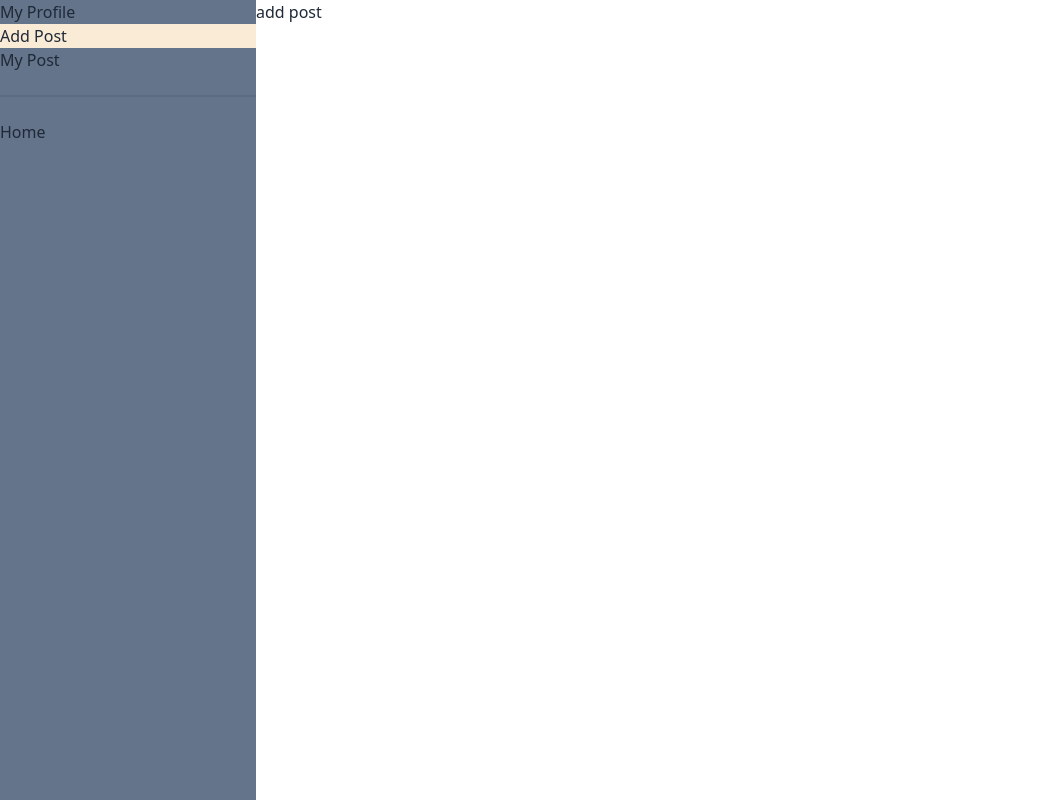
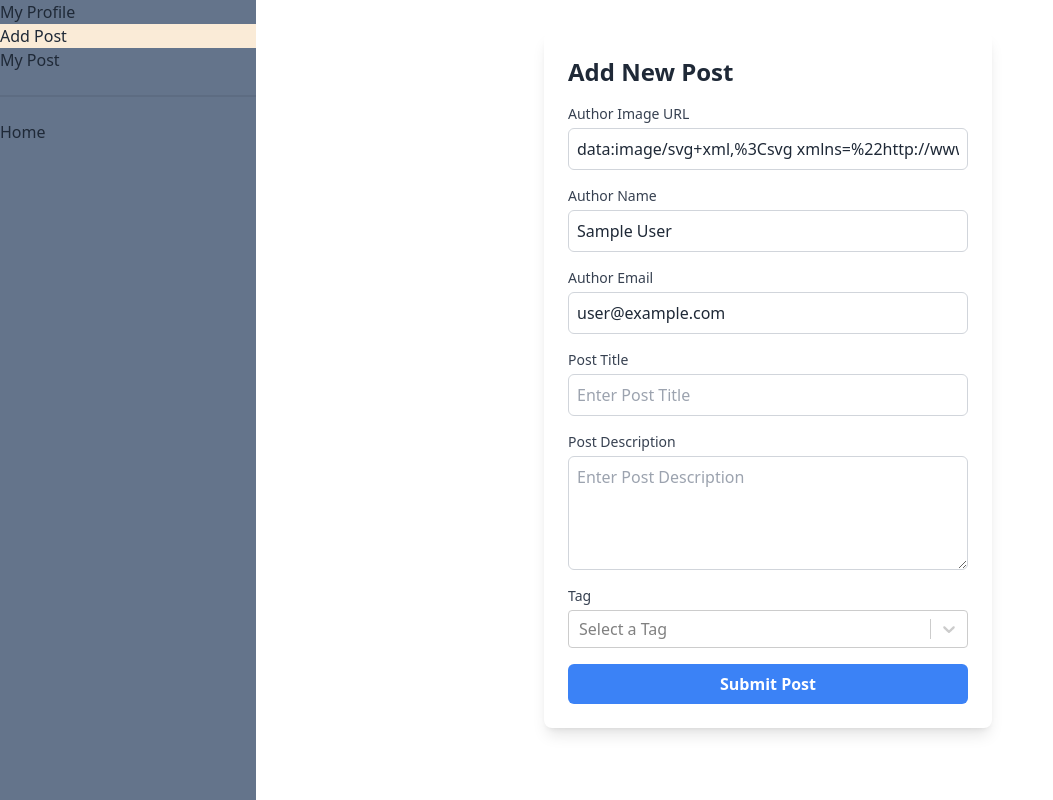
Before and after one commit to shoyonp/social-pod-client, a React (Vite) app: page /dashboard/addPost in a window 1280 px wide. Shown: the whole page, without its empty margins (0-1053 px from the left). Built offline with nearby package versions, Linux system fonts and the light colour scheme; no server answers; sample sign-in values are in the browser's storage.

Commit message:
initial add post form created

```diff
--- a/package.json
+++ b/package.json
@@ -20,6 +20,7 @@
     "react-hot-toast": "^2.5.1",
     "react-icons": "^5.4.0",
     "react-router-dom": "^7.1.1",
+    "react-select": "^5.9.0",
     "sort-by": "^1.2.0"
   },
   "devDependencies": {
--- a/src/layouts/DashboardLayout.jsx
+++ b/src/layouts/DashboardLayout.jsx
@@ -12,7 +12,7 @@ const DashboardLayout = () => {
         <div className="divider"></div>
         <NavLink to="/">Home</NavLink>
       </div>
-      <div>
+      <div className="flex-1">
         <Outlet></Outlet>
       </div>
       </div>
--- a/src/pages/Dashboard/AddPost/AddPost.jsx
+++ b/src/pages/Dashboard/AddPost/AddPost.jsx
@@ -1,11 +1,136 @@
-import React from 'react';
+import Select from "react-select";
+import makeAnimated from "react-select/animated";
+import useAuth from "../../../hooks/useAuth";
+import { useForm } from "react-hook-form";
 
 const AddPost = () => {
-    return (
-        <div>
-            add post
+  const { user } = useAuth();
+  const { register, handleSubmit, reset, setValue, watch } = useForm();
+  const animatedComponents = makeAnimated();
+  const tagOptions = [
+    { value: "technology", label: "Technology" },
+    { value: "health", label: "Health" },
+    { value: "science", label: "Science" },
+    { value: "entertainment", label: "Entertainment" },
+    { value: "sports", label: "Sports" },
+  ];
+  const selectedTags = watch("tags");
+
+  const onSubmit = (data) => {
+    console.log(data);
+    const newData = {
+      ...data,
+      authorName: user?.displayName,
+      authorImg: user?.photoURL,
+      authorEmail: user?.email,
+      upVote: parseInt(0),
+      downVote: parseInt(0),
+    };
+    console.log(newData);
+  };
+
+  return (
+    <div className="max-w-md mx-auto mt-8 p-6 bg-white rounded-lg shadow-lg">
+      <h2 className="text-2xl font-semibold mb-4">Add New Post</h2>
+      <form onSubmit={handleSubmit(onSubmit)}>
+        {/*  Image */}
+        <div className="mb-4">
+          <label className="block text-sm font-medium text-gray-700">
+            Author Image URL
+          </label>
+          <input
+            type="text"
+            defaultValue={user?.photoURL}
+            readOnly
+            className="mt-1 block w-full p-2 border border-gray-300 rounded-md"
+            placeholder="Enter Image URL"
+          />
         </div>
-    );
+
+        {/*  Name */}
+        <div className="mb-4">
+          <label className="block text-sm font-medium text-gray-700">
+            Author Name
+          </label>
+          <input
+            type="text"
+            defaultValue={user?.displayName}
+            readOnly
+            className="mt-1 block w-full p-2 border border-gray-300 rounded-md"
+            placeholder="Enter Author Name"
+          />
+        </div>
+
+        {/*  Email */}
+        <div className="mb-4">
+          <label className="block text-sm font-medium text-gray-700">
+            Author Email
+          </label>
+          <input
+            type="email"
+            defaultValue={user?.email}
+            readOnly
+            className="mt-1 block w-full p-2 border border-gray-300 rounded-md"
+            placeholder="Enter Author Email"
+          />
+        </div>
+
+        {/* Post Title */}
+        <div className="mb-4">
+          <label className="block text-sm font-medium text-gray-700">
+            Post Title
+          </label>
+          <input
+            type="text"
+            name="title"
+            {...register("title", { required: true })}
+            className="mt-1 block w-full p-2 border border-gray-300 rounded-md"
+            placeholder="Enter Post Title"
+          />
+        </div>
+
+        {/* Post Description */}
+        <div className="mb-4">
+          <label className="block text-sm font-medium text-gray-700">
+            Post Description
+          </label>
+          <textarea
+            name="description"
+            {...register("description", { required: true })}
+            className="mt-1 block w-full p-2 border border-gray-300 rounded-md"
+            rows="4"
+            placeholder="Enter Post Description"
+          />
+        </div>
+
+        {/* Tag Selector */}
+        <div className="mb-4">
+          <label className="block text-sm font-medium text-gray-700">Tag</label>
+          <Select
+            closeMenuOnSelect={false}
+            components={animatedComponents}
+            isMulti
+            options={tagOptions}
+            onChange={(selectedOptions) => {
+              setValue("tags", selectedOptions); // Set value in react-hook-form
+            }}
+            value={selectedTags} // Watch the selected values
+            isClearable
+            placeholder="Select a Tag"
+            className="mt-1"
+          />
+        </div>
+
+        {/* Submit Button */}
+        <button
+          type="submit"
+          className="w-full py-2 px-4 bg-blue-500 text-white font-semibold rounded-md hover:bg-blue-600"
+        >
+          Submit Post
+        </button>
+      </form>
+    </div>
+  );
 };
 
 export default AddPost;
```
Also changed, not shown: public/postItem.json (added, +101 -0 lines), src/components/PostItems.jsx (added), 1 other file (tests, documents, lock files or other folders).
